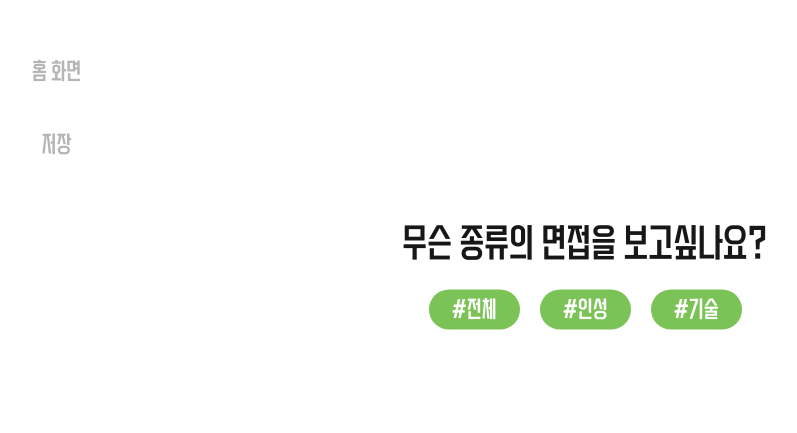
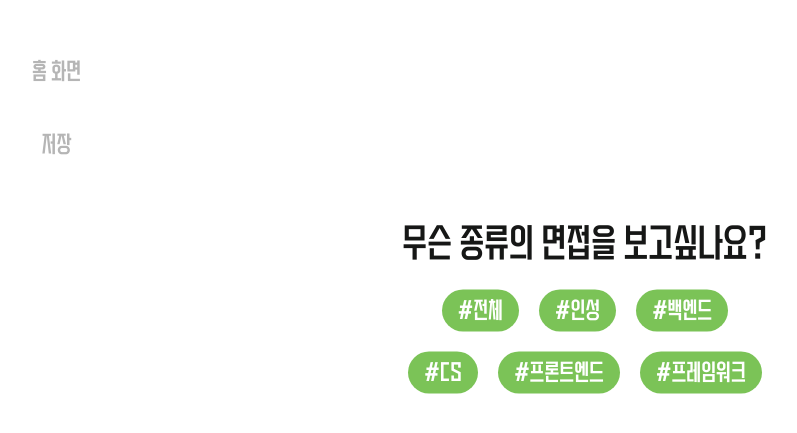
Before and after one commit to dpqlsn/fuda, a React (Vite) app in the folder fuda/: page /choice in a window 1280 px wide. Shown: the part 121-554 px from the top of the page, without its empty margins (55-852 px from the left). Built offline with nearby package versions, Linux system fonts and the light colour scheme.

Commit message:
fix (#3) :: 기능 부분 더 필터링

```diff
--- a/fuda/src/components/Tag.tsx
+++ b/fuda/src/components/Tag.tsx
@@ -5,20 +5,20 @@ const TagContainer = styled.div`
     display: flex;
     align-items: center;
     justify-content: center;
+    flex-wrap: wrap;
     gap: 20px;
 `;
 
 const MainTag = styled.div`
-    width: 91px;
-    height: 40px;
+    padding: 8px 16px;
     font-size: 24px;
     background-color: #7BC357;
     color: #fff;
-    display: flex;
-    flex-direction: column;
+    display: inline-flex;
     align-items: center;
     justify-content: center;
     border-radius: 200px;
+    white-space: nowrap;
     cursor: pointer;
 
     :hover {
@@ -31,7 +31,10 @@ export default function Tag() {
         <TagContainer>
             <MainTag>#전체</MainTag>
             <MainTag>#인성</MainTag>
-            <MainTag>#기술</MainTag>
+            <MainTag>#백엔드</MainTag>
+            <MainTag>#CS</MainTag>
+            <MainTag>#프론트엔드</MainTag>
+            <MainTag>#프레임워크</MainTag>
         </TagContainer>
     );
 }
```
